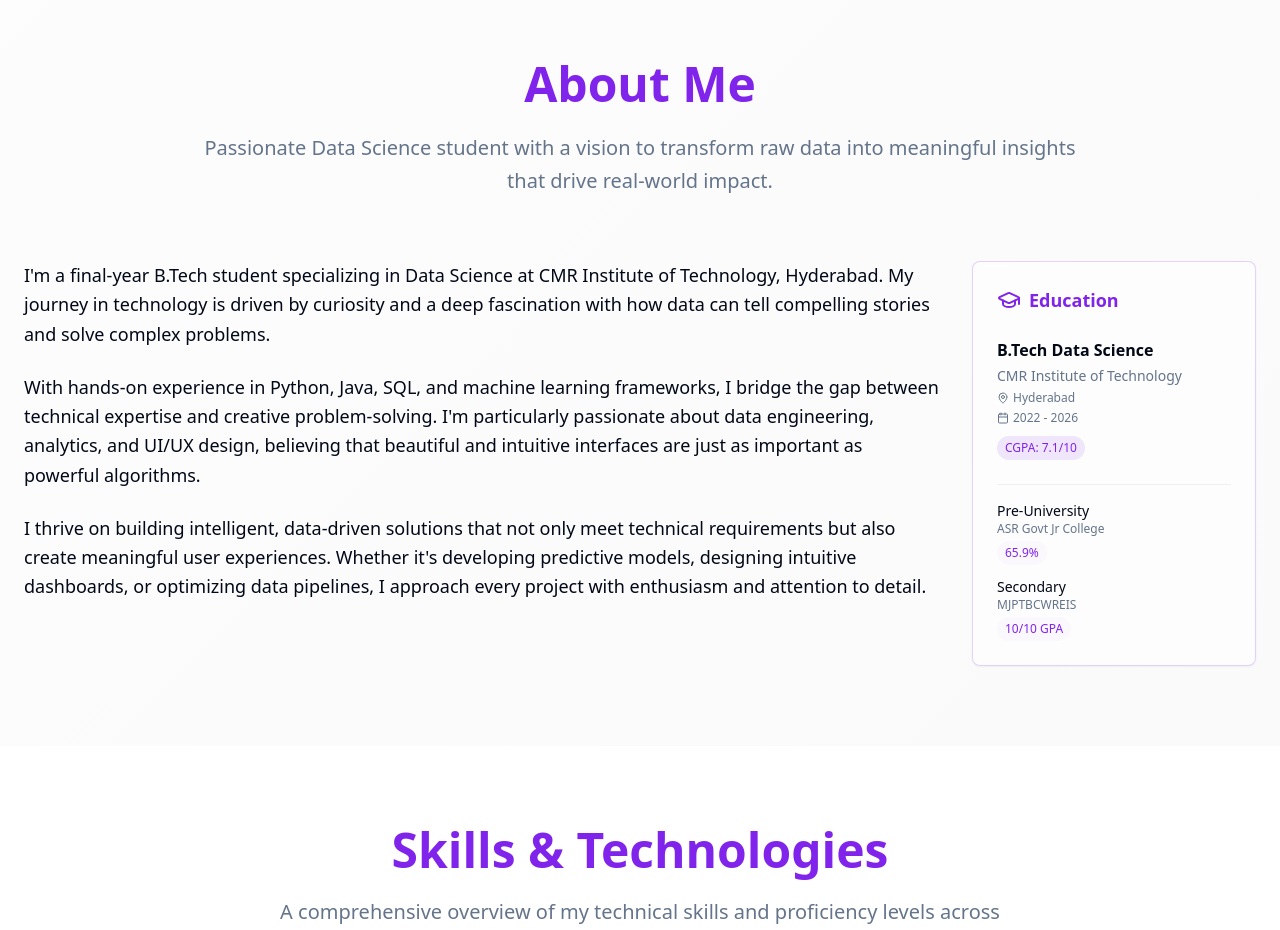
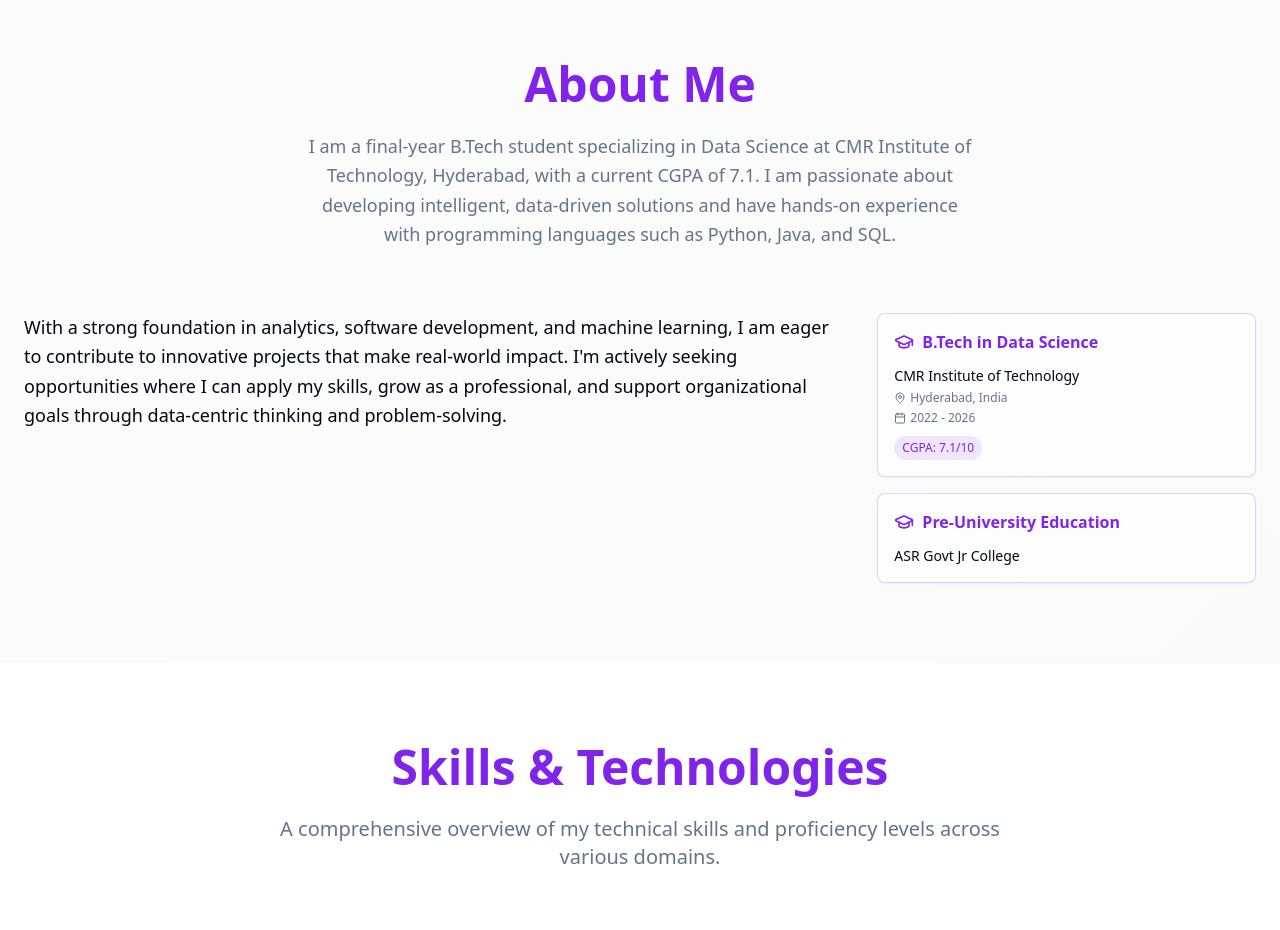
Before and after one commit to ShaikSharif04/sharifportfolio, a React (Vite) app: page / in a window 1280 px wide. Shown: the part 820-1750 px from the top of the page. Built offline with nearby package versions, Linux system fonts and the light colour scheme.

Commit message:
Revert About section to previous state
Revert the changes made to the About section to restore its previous layout and content, as per the user's request.

```diff
--- a/src/components/Portfolio/AboutSection.tsx
+++ b/src/components/Portfolio/AboutSection.tsx
@@ -1,55 +1,45 @@
 import { Card, CardContent } from "@/components/ui/card";
 import { GraduationCap, MapPin, Calendar } from "lucide-react";
+
 const AboutSection = () => {
-  return <section id="about" className="py-20 bg-gradient-secondary">
+  return (
+    <section id="about" className="py-20 bg-gradient-secondary">
       <div className="container mx-auto px-6">
         <div className="text-center mb-16">
           <h2 className="text-4xl md:text-5xl font-bold text-primary mb-6">About Me</h2>
-          <p className="text-xl text-muted-foreground max-w-4xl mx-auto leading-relaxed">
-            Passionate Data Science student with a vision to transform raw data into meaningful insights that drive real-world impact.
+          <p className="text-lg text-muted-foreground max-w-2xl mx-auto leading-relaxed">
+            I am a final-year B.Tech student specializing in Data Science at CMR Institute of
+            Technology, Hyderabad, with a current CGPA of 7.1. I am passionate about developing
+            intelligent, data-driven solutions and have hands-on experience with programming
+            languages such as Python, Java, and SQL.
           </p>
         </div>
 
-        <div className="grid lg:grid-cols-4 gap-8 items-start">
+        <div className="grid lg:grid-cols-3 gap-12 items-start">
           {/* Main Content */}
-          <div className="lg:col-span-3 space-y-8">
-            <div className="space-y-6">
-              <p className="text-lg text-foreground leading-relaxed">
-                I'm a final-year B.Tech student specializing in Data Science at CMR Institute of Technology, Hyderabad.
-                My journey in technology is driven by curiosity and a deep fascination with how data can tell compelling
-                stories and solve complex problems.
+          <div className="lg:col-span-2">
+            <p className="text-lg text-foreground leading-relaxed mb-6">
+              With a strong foundation in analytics, software development, and
+              machine learning, I am eager to contribute to innovative projects that
+              make real-world impact. I'm actively seeking opportunities where I can
+              apply my skills, grow as a professional, and support organizational goals
+              through data-centric thinking and problem-solving.
             </p>
-              <p className="text-lg text-foreground leading-relaxed">
-                With hands-on experience in Python, Java, SQL, and machine learning frameworks, I bridge the gap between
-                technical expertise and creative problem-solving. I'm particularly passionate about data engineering,
-                analytics, and UI/UX design, believing that beautiful and intuitive interfaces are just as important
-                as powerful algorithms.
-              </p>
-              <p className="text-lg text-foreground leading-relaxed">
-                I thrive on building intelligent, data-driven solutions that not only meet technical requirements but
-                also create meaningful user experiences. Whether it's developing predictive models, designing intuitive
-                dashboards, or optimizing data pipelines, I approach every project with enthusiasm and attention to detail.
-              </p>
-            </div>
           </div>
 
           {/* Education Sidebar */}
-          <div className="lg:col-span-1">
+          <div className="lg:col-span-1 space-y-4">
+            {/* B.Tech Card */}
             <Card className="bg-card/50 backdrop-blur-sm border-primary/20 shadow-elegant">
-              <CardContent className="p-6">
-                <div className="flex items-center space-x-2 mb-6">
-                  <GraduationCap className="h-6 w-6 text-primary" />
-                  <h3 className="text-lg font-semibold text-primary">Education</h3>
+              <CardContent className="p-4">
+                <div className="flex items-center space-x-2 mb-3">
+                  <GraduationCap className="h-5 w-5 text-primary" />
+                  <h3 className="text-base font-semibold text-primary">B.Tech in Data Science</h3>
                 </div>
-
-                <div className="space-y-6">
-                  {/* Current Education */}
-                  <div>
-                    <h4 className="font-semibold text-foreground mb-1">B.Tech Data Science</h4>
-                    <p className="text-sm text-muted-foreground mb-1">CMR Institute of Technology</p>
+                <p className="text-sm font-medium text-foreground mb-1">CMR Institute of Technology</p>
                 <div className="flex items-center space-x-1 text-xs text-muted-foreground mb-1">
                   <MapPin className="h-3 w-3" />
-                      <span>Hyderabad</span>
+                  <span>Hyderabad, India</span>
                 </div>
                 <div className="flex items-center space-x-1 text-xs text-muted-foreground mb-2">
                   <Calendar className="h-3 w-3" />
@@ -58,33 +48,23 @@ const AboutSection = () => {
                 <span className="inline-block bg-primary/10 text-primary text-xs px-2 py-1 rounded-full">
                   CGPA: 7.1/10
                 </span>
+              </CardContent>
+            </Card>
+
+            {/* Pre-University Card */}
+            <Card className="bg-card/50 backdrop-blur-sm border-primary/20 shadow-elegant">
+              <CardContent className="p-4">
+                <div className="flex items-center space-x-2 mb-3">
+                  <GraduationCap className="h-5 w-5 text-primary" />
+                  <h3 className="text-base font-semibold text-primary">Pre-University Education</h3>
                 </div>
-
-                  {/* Previous Education */}
-                  <div className="pt-4 border-t border-border/50">
-                    <div className="space-y-3">
-                      <div>
-                        <h5 className="text-sm font-medium text-foreground">Pre-University</h5>
-                        <p className="text-xs text-muted-foreground">ASR Govt Jr College</p>
-                        <span className="inline-block bg-secondary/20 text-secondary-foreground text-xs px-2 py-1 rounded-full mt-1">
-                          65.9%
-                        </span>
-                      </div>
-                      <div>
-                        <h5 className="text-sm font-medium text-foreground">Secondary</h5>
-                        <p className="text-xs text-muted-foreground">MJPTBCWREIS</p>
-                        <span className="inline-block bg-secondary/20 text-secondary-foreground text-xs px-2 py-1 rounded-full mt-1">
-                          10/10 GPA
-                        </span>
-                      </div>
-                    </div>
-                  </div>
-                </div>
+                <p className="text-sm font-medium text-foreground">ASR Govt Jr College</p>
               </CardContent>
             </Card>
           </div>
         </div>
       </div>
-    </section>;
+    </section>
+  );
 };
 export default AboutSection;
```
Lines whose indentation alone changed are shown as unchanged.
